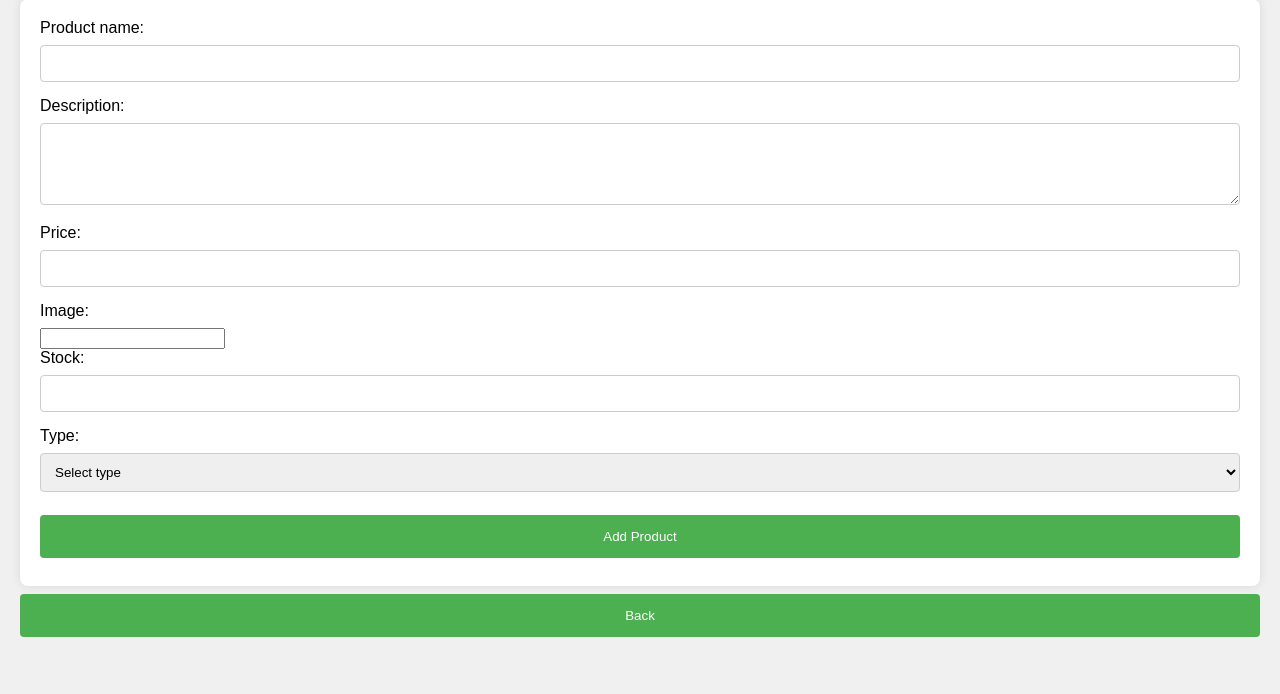
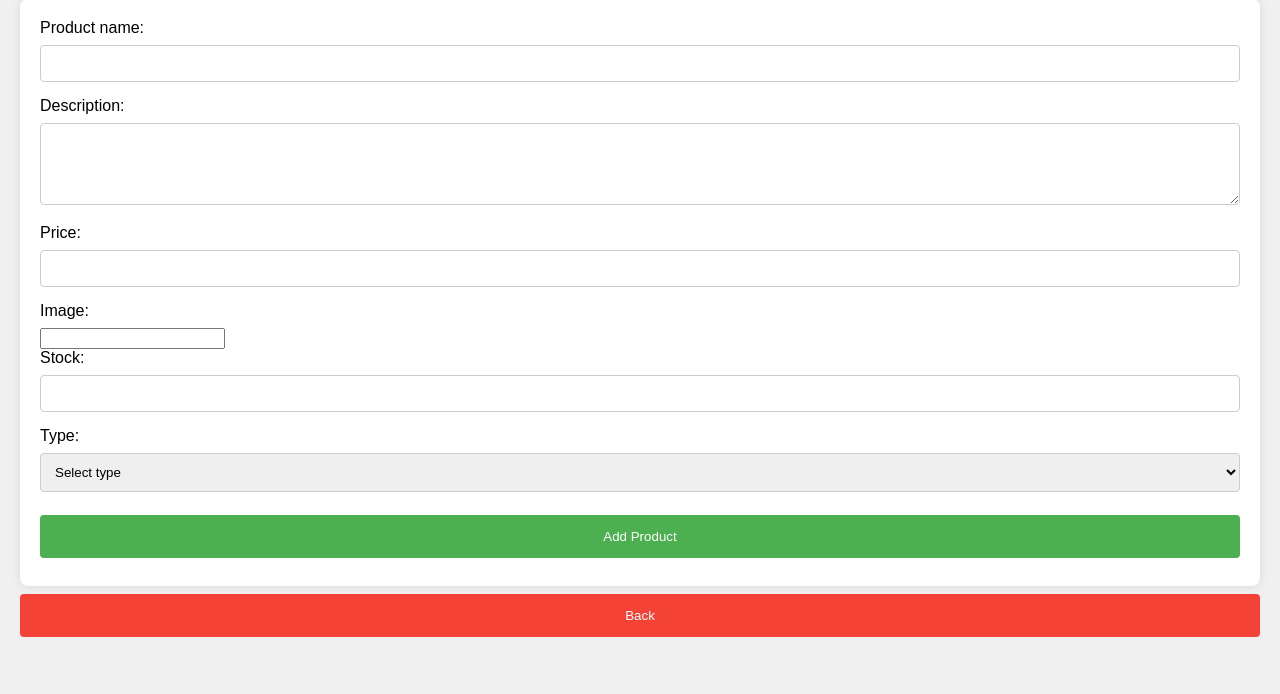
Before and after one commit to Gokruzk/store-inventory, a Flask app: page /add_product in a window 1280 px wide. Shown: the part 89-783 px from the top of the page. Run offline with Flask 3, Linux system fonts and the light colour scheme; some libraries are stand-ins or nearby versions.

Commit message:
style: :lipstick: button style

```diff
--- a/src/templates/add_product.html
+++ b/src/templates/add_product.html
@@ -51,6 +51,13 @@
         button:hover {
             background-color: #45a049;
         }
+                button.back-btn {
+            background-color: #f44336;
+            margin-right: 10px;
+        }
+        button.back-btn:hover {
+            background-color: #d32f2f;
+        }
     </style>
 </head>
 
@@ -82,7 +89,7 @@
 
     <button type="submit">Add Product</button>
 </form>
-    <a href="{{ url_for('root') }}"><button>Back</button></a>
+    <a href="{{ url_for('root') }}"><button class="back-btn">Back</button></a>
 </body>
 
 </html>
```
